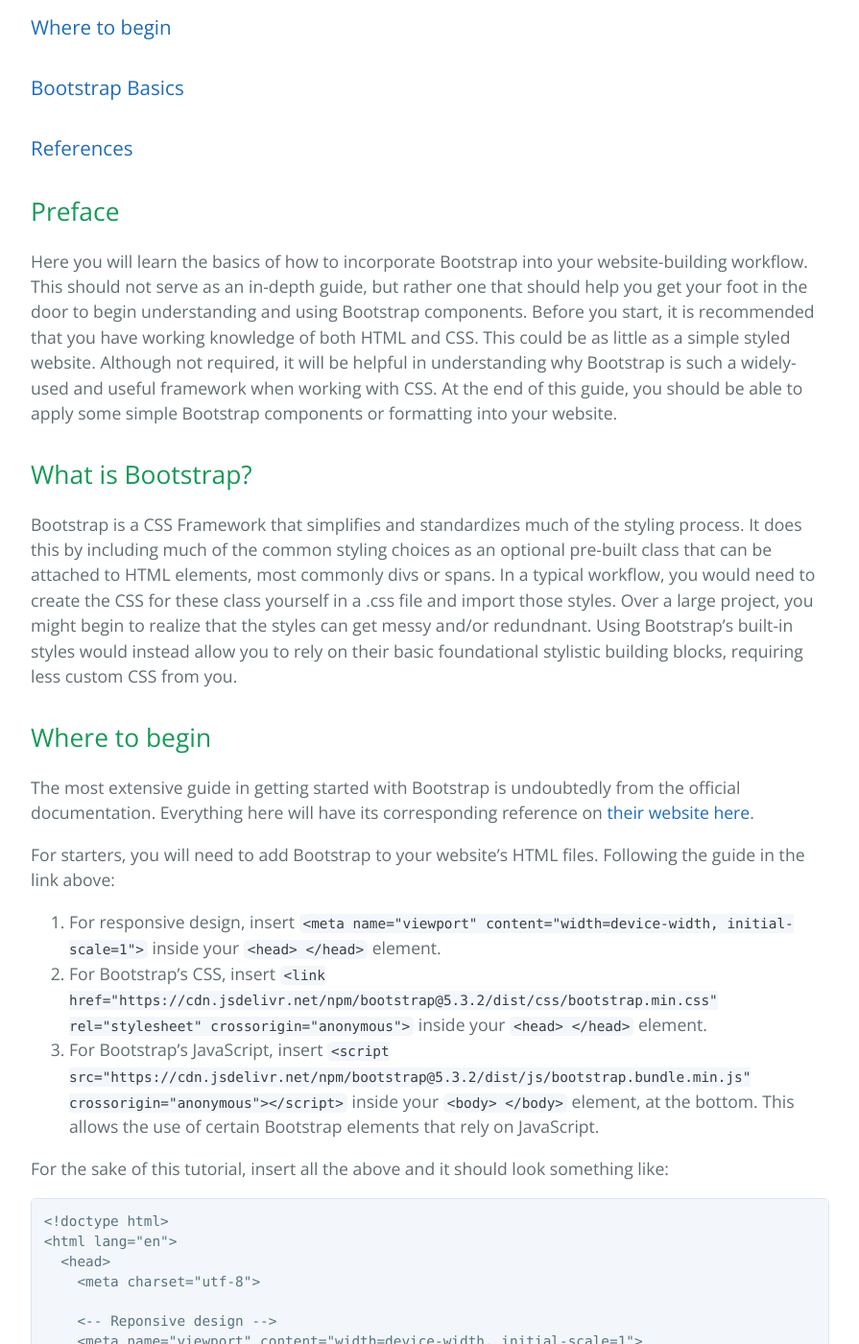
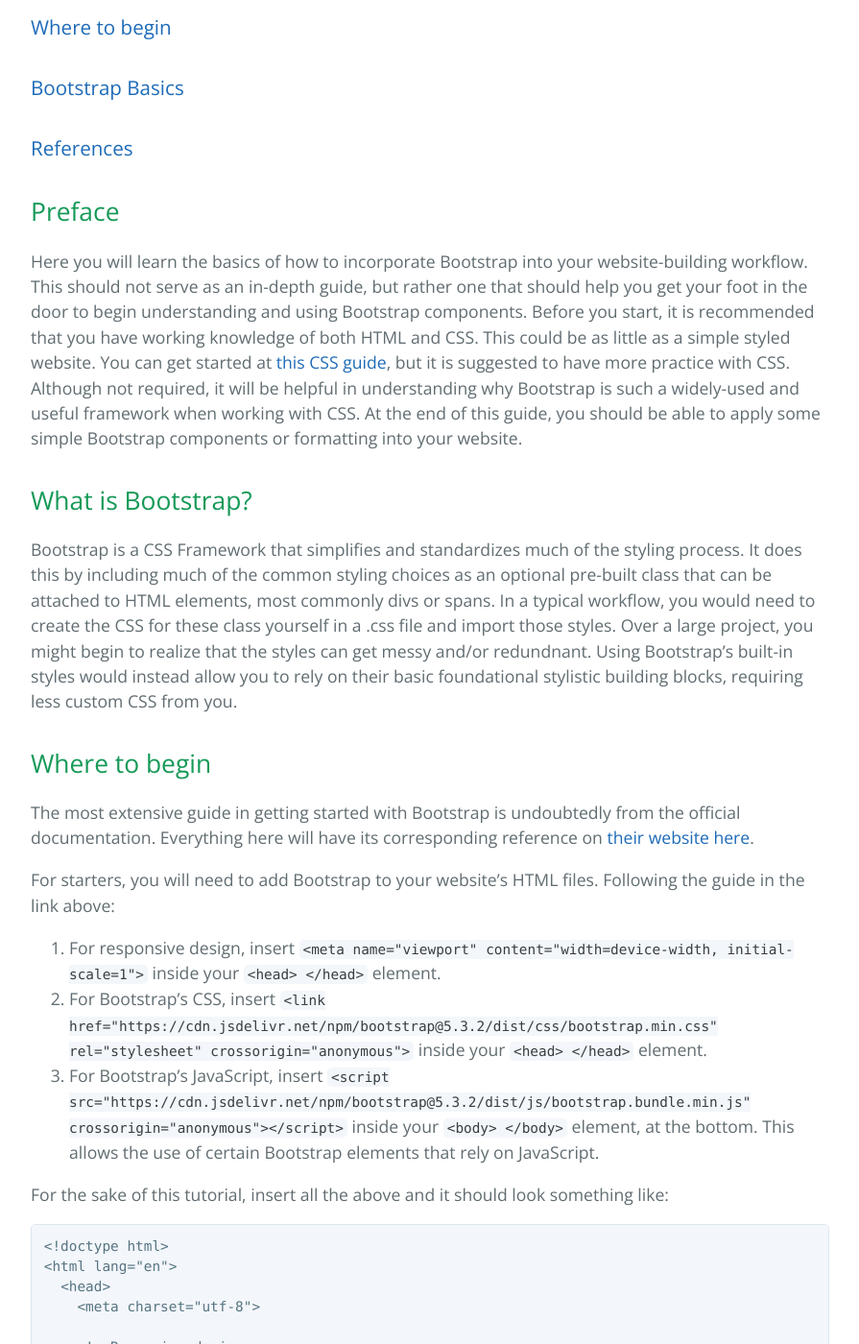
Before and after one commit to learning-software-engineering/learning-software-engineering.github.io, a Jekyll site: the page built from Topics/Tech_Stacks/Bootstrap.md, in a window 1280 px wide and 1400 px high, scrolled down 607 px. Shown: the whole window at 96% size, without its empty margins (192-1087 px from the left). Built offline with Jekyll 4.4.1, drawn with Linux system fonts in a browser that asks for light colours; our own code applies the rules of GitHub Pages for plain Markdown files; some of the changed text lies outside the part shown.

Commit message:
Mention other framework and CSS / Bootstrap guide

```diff
--- a/Topics/Tech_Stacks/Bootstrap.md
+++ b/Topics/Tech_Stacks/Bootstrap.md
@@ -5,10 +5,10 @@
 ### [What is Bootstrap](#what-is-bootstrap-1)
 ### [Where to begin](#where-to-begin-1)
 ### [Bootstrap Basics](#bootstrap-basics-1)
-### [References](#references-1)
+### [References](#references-and-links-1)
 
 ## Preface
-Here you will learn the basics of how to incorporate Bootstrap into your website-building workflow. This should not serve as an in-depth guide, but rather one that should help you get your foot in the door to begin understanding and using Bootstrap components. Before you start, it is recommended that you have working knowledge of both HTML and CSS. This could be as little as a simple styled website. Although not required, it will be helpful in understanding why Bootstrap is such a widely-used and useful framework when working with CSS. At the end of this guide, you should be able to apply some simple Bootstrap components or formatting into your website.
+Here you will learn the basics of how to incorporate Bootstrap into your website-building workflow. This should not serve as an in-depth guide, but rather one that should help you get your foot in the door to begin understanding and using Bootstrap components. Before you start, it is recommended that you have working knowledge of both HTML and CSS. This could be as little as a simple styled website. You can get started at [this CSS guide](./CSS.md), but it is suggested to have more practice with CSS. Although not required, it will be helpful in understanding why Bootstrap is such a widely-used and useful framework when working with CSS. At the end of this guide, you should be able to apply some simple Bootstrap components or formatting into your website.
 
 ## What is Bootstrap?
 Bootstrap is a CSS Framework that simplifies and standardizes much of the styling process. It does this by including much of the common styling choices as an optional pre-built class that can be attached to HTML elements, most commonly divs or spans. In a typical workflow, you would need to create the CSS for these class yourself in a .css file and import those styles. Over a large project, you might begin to realize that the styles can get messy and/or redundnant. Using Bootstrap's built-in styles would instead allow you to rely on their basic foundational stylistic building blocks, requiring less custom CSS from you.
@@ -29,19 +29,19 @@
   <head>
     <meta charset="utf-8">
 
-    <-- Reponsive design -->
+    <!--Reponsive design-->
     <meta name="viewport" content="width=device-width, initial-scale=1">
 
     <title>Bootstrap demo</title>
 
-    <-- Bootstrap CSS -->
+    <!--Bootstrap CSS-->
     <link href="https://cdn.jsdelivr.net/npm/bootstrap@5.3.2/dist/css/bootstrap.min.css" rel="stylesheet" integrity="sha384-T3c6CoIi6uLrA9TneNEoa7RxnatzjcDSCmG1MXxSR1GAsXEV/Dwwykc2MPK8M2HN" crossorigin="anonymous">
 
   </head>
   <body>
     <h1>Hello, world!</h1>
 
-    <-- Bootstrap JavaScript -->
+    <!--Bootstrap JavaScript-->
     <script src="https://cdn.jsdelivr.net/npm/bootstrap@5.3.2/dist/js/bootstrap.bundle.min.js" integrity="sha384-C6RzsynM9kWDrMNeT87bh95OGNyZPhcTNXj1NW7RuBCsyN/o0jlpcV8Qyq46cDfL" crossorigin="anonymous"></script>
   </body>
 </html>
@@ -155,7 +155,6 @@
 Mastering the basics of the Bootstrap Grid System empowers you to design responsive and visually appealing web layouts efficiently. Explore different configurations to understand its flexibility and enhance your web development skills. For detailed information, refer to the [Bootstrap Grid documentation](https://getbootstrap.com/docs/5.3/layout/grid/).
 
 ## Closing statements
-As seen above, Bootstrap styling can speed up the creation of clean and simple designs in your HTML elements. The usage of Bootstrap extends into React, which has slightly different implementation details which can be found [on their official website here](https://react-bootstrap.netlify.app/docs/getting-started/introduction). Hopefully you have a better understanding of what Bootstrap is, how a component can be used in a website, and how to use Bootstrap layouts to format your elements.
+As seen above, Bootstrap styling can speed up the creation of clean and simple designs in your HTML elements. The usage of Bootstrap extends into React, which has slightly different implementation details which can be found [on their official website here](https://react-bootstrap.netlify.app/docs/getting-started/introduction). There are other Frameworks out there, such as Tailwind CSS, which also aim to simplify the styling process, so you can check that out [here](https://tailwindcss.com/docs/installation) Hopefully you have a better understanding of what Bootstrap is, how a component can be used in a website, and how to use Bootstrap layouts to format your elements.
 
-## References
-[Bootstrap Tutorial and Documentation](https://getbootstrap.com/docs/5.3/getting-started/introduction/)
+## References and Links
```
Also changed, not shown: Topics/Tech_Stacks/CSS.md (+1 -1 lines).
